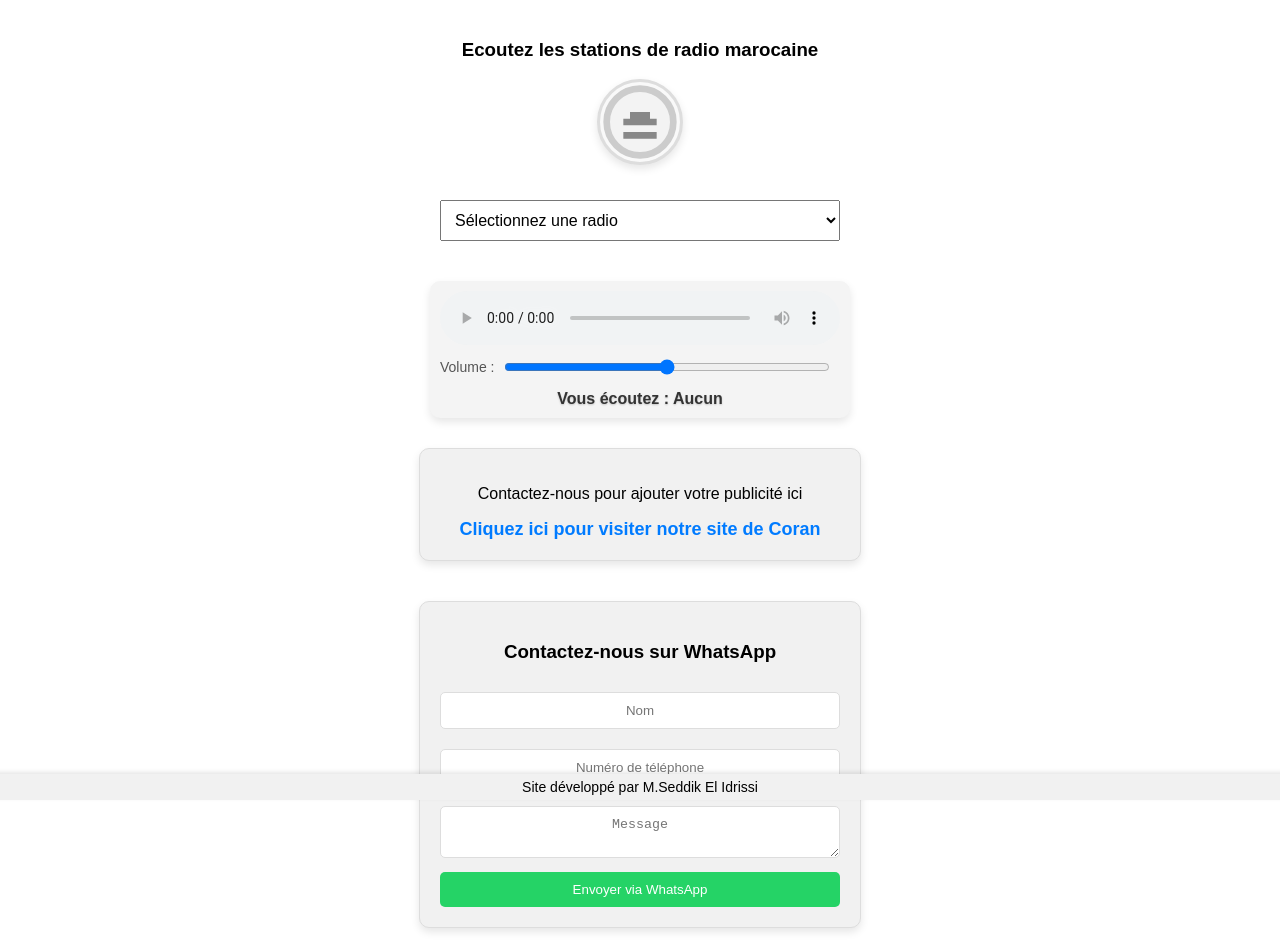
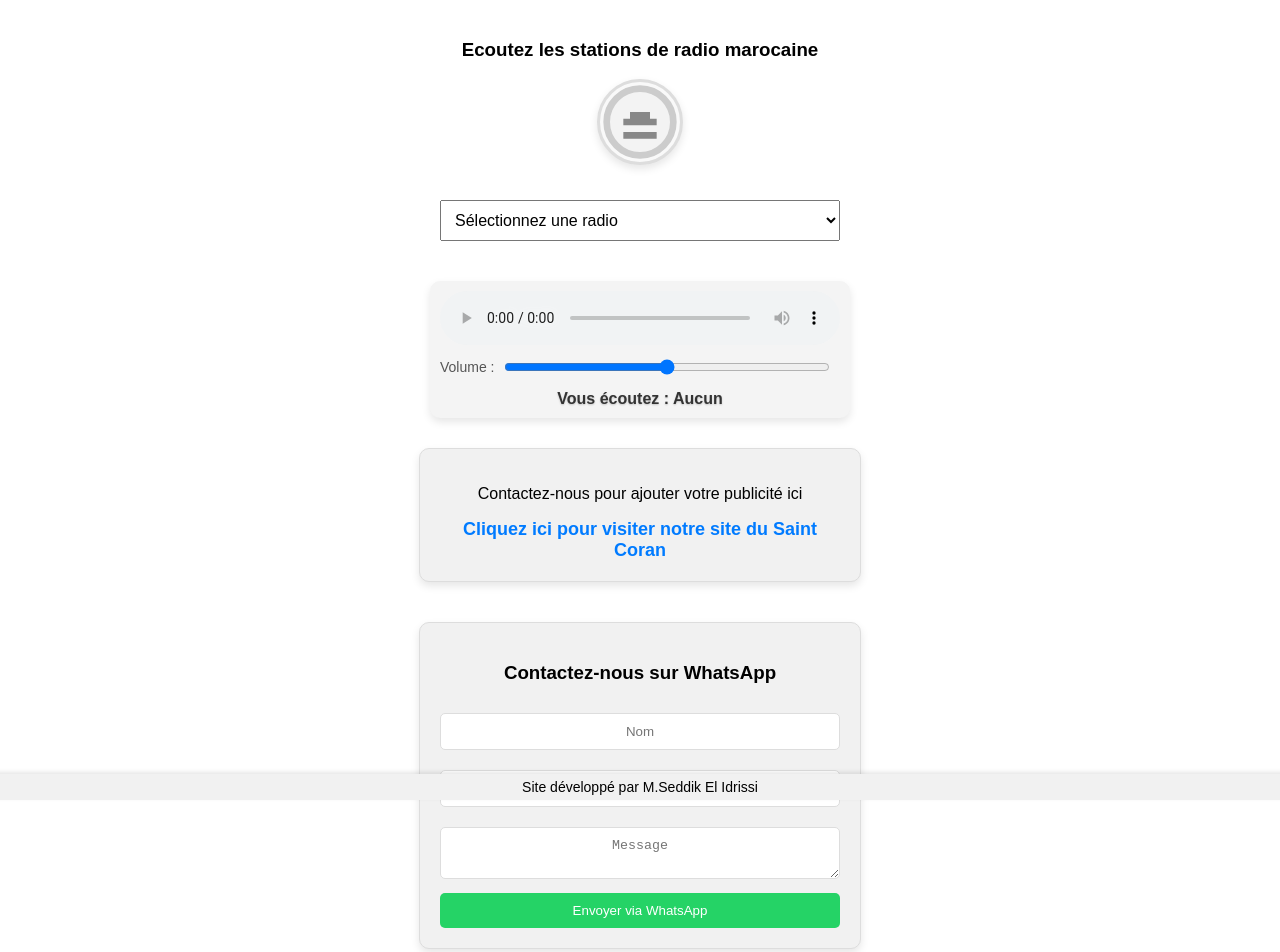
Before and after one commit to idrissiseddik/radios, a plain HTML site: page index.html in a window 1280 px wide. Shown: the top 952 px of the page. Drawn offline with Linux system fonts and the light colour scheme.

Commit message:
Update index.html

```diff
--- a/index.html
+++ b/index.html
@@ -206,7 +206,7 @@
     <!-- Espace Publicité -->
     <div id="advertisement">
         <p>Contactez-nous pour ajouter votre publicité ici</p>
-        <a href="http://idrissiseddik.github.io/quran" target="_blank">Cliquez ici pour visiter notre site de Coran</a>
+        <a href="http://idrissiseddik.github.io/quran" target="_blank">Cliquez ici pour visiter notre site du Saint Coran</a>
     </div>
 
     <!-- Formulaire WhatsApp -->
```
